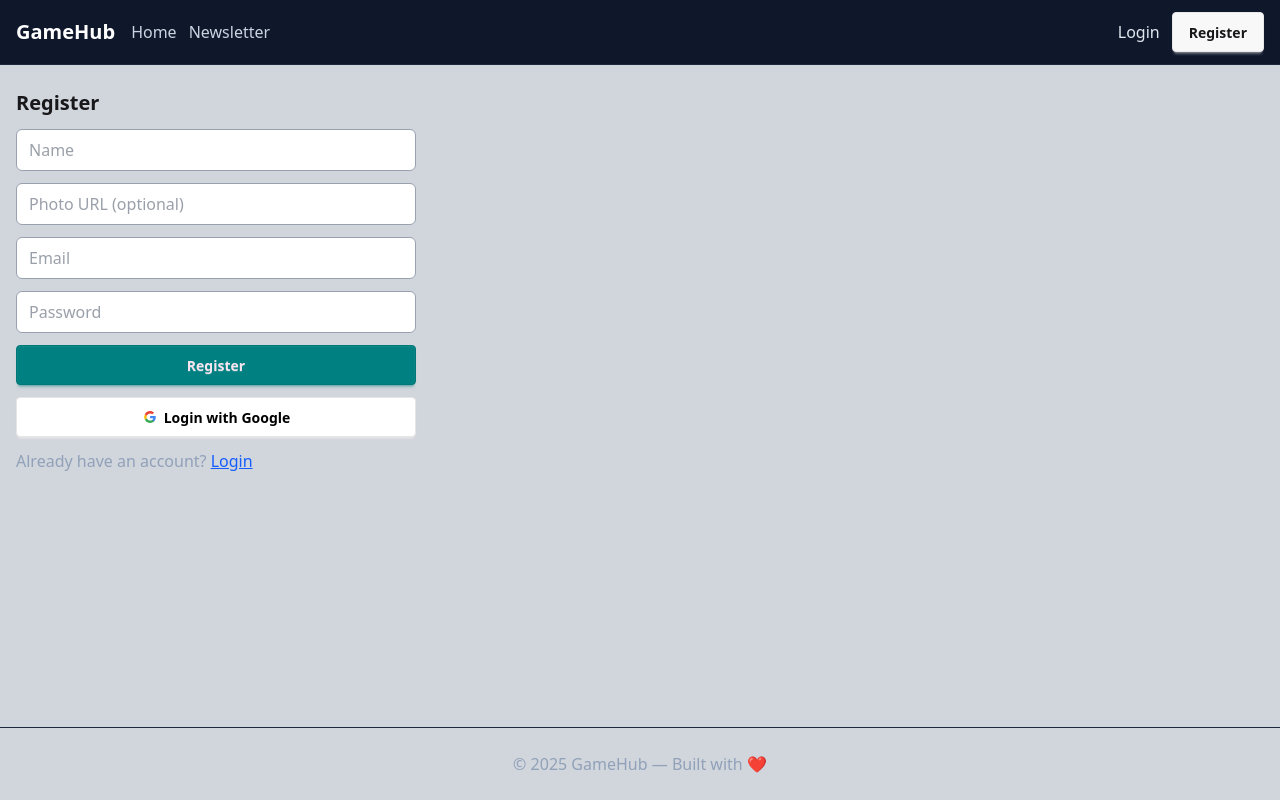
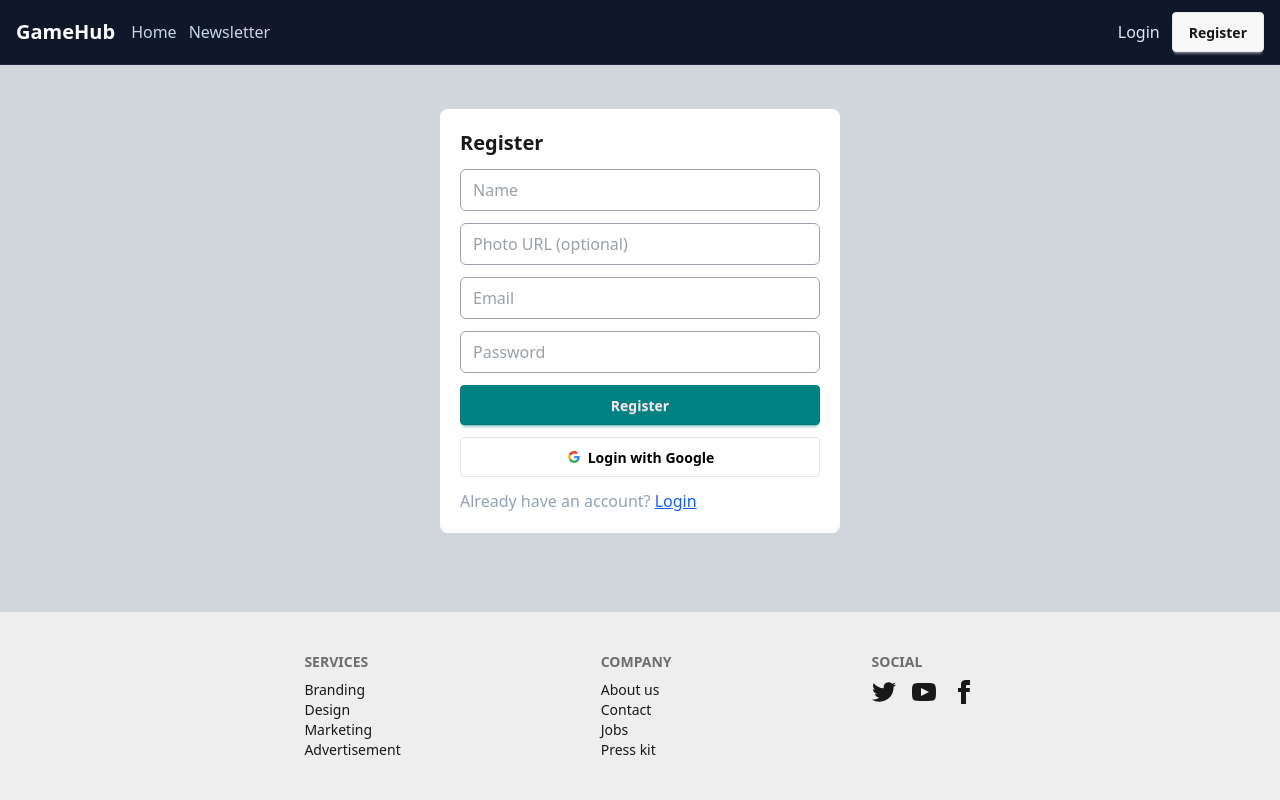
Before and after one commit to itrazib/GameHub-Projects, a React (Vite) app: page /register in a window 1280 px wide. Built offline with nearby package versions, Linux system fonts and the light colour scheme; no server answers.

Commit message:
Added login functionality

```diff
--- a/public/games.json
+++ b/public/games.json
@@ -5,7 +5,7 @@
     "coverPhoto": "https://i.imgur.com/4AiXzf8.jpeg",
     "category": "Battle Royale",
     "downloadLink": "https://www.pubg.com/",
-    "description": "PUBG is a fast-paced battle royale game where players fight for survival on dynamic maps.",
+    "description": "PUBG is a fast-paced battle royale game where players fight for survival on dynamic maps filled with intense action and strategy.",
     "ratings": "4.5",
     "developer": "Krafton"
   },
@@ -15,7 +15,7 @@
     "coverPhoto": "https://i.imgur.com/2nCt3Sb.jpg",
     "category": "Simulation",
     "downloadLink": "https://www.stardewvalley.net/",
-    "description": "Farming RPG with deep mechanics and relaxing gameplay.",
+    "description": "A relaxing farming RPG where players grow crops, raise animals, and build relationships in a charming pixel world.",
     "ratings": "4.8",
     "developer": "ConcernedApe"
   },
@@ -25,8 +25,78 @@
     "coverPhoto": "https://i.imgur.com/9Q1Z4Y1l.jpg",
     "category": "Roguelike",
     "downloadLink": "https://www.supergiantgames.com/games/hades/",
-    "description": "A roguelike dungeon-crawler with compelling story and combat.",
+    "description": "A roguelike dungeon-crawler where you battle out of the Underworld while uncovering a powerful story about family and defiance.",
     "ratings": "4.9",
     "developer": "Supergiant Games"
+  },
+  {
+    "id": "4",
+    "title": "The Legend of Zelda: Breath of the Wild",
+    "coverPhoto": "https://i.imgur.com/lKmH0bV.jpg",
+    "category": "Adventure",
+    "downloadLink": "https://www.zelda.com/breath-of-the-wild/",
+    "description": "Explore the vast world of Hyrule, solve puzzles, fight enemies, and uncover the secrets of a fallen kingdom.",
+    "ratings": "4.9",
+    "developer": "Nintendo"
+  },
+  {
+    "id": "5",
+    "title": "Minecraft",
+    "coverPhoto": "https://i.imgur.com/3ZQ3nFJ.jpg",
+    "category": "Sandbox",
+    "downloadLink": "https://www.minecraft.net/",
+    "description": "A creative sandbox where players can build, mine, and explore endless worlds alone or with friends.",
+    "ratings": "4.7",
+    "developer": "Mojang Studios"
+  },
+  {
+    "id": "6",
+    "title": "Valorant",
+    "coverPhoto": "https://i.imgur.com/5xcnXpa.jpg",
+    "category": "FPS",
+    "downloadLink": "https://playvalorant.com/",
+    "description": "A 5v5 character-based tactical shooter where precise gunplay meets unique agent abilities.",
+    "ratings": "4.6",
+    "developer": "Riot Games"
+  },
+  {
+    "id": "7",
+    "title": "Among Us",
+    "coverPhoto": "https://i.imgur.com/WN0vWph.jpg",
+    "category": "Party",
+    "downloadLink": "https://www.innersloth.com/games/among-us/",
+    "description": "A social deduction game where crewmates must find impostors before being sabotaged in space missions.",
+    "ratings": "4.4",
+    "developer": "Innersloth"
+  },
+  {
+    "id": "8",
+    "title": "Genshin Impact",
+    "coverPhoto": "https://i.imgur.com/Nf2i7dH.jpg",
+    "category": "Action RPG",
+    "downloadLink": "https://genshin.hoyoverse.com/",
+    "description": "A stunning open-world action RPG featuring elemental combat and exploration across the fantasy land of Teyvat.",
+    "ratings": "4.7",
+    "developer": "HoYoverse"
+  },
+  {
+    "id": "9",
+    "title": "Apex Legends",
+    "coverPhoto": "https://i.imgur.com/IrQ7IvK.jpg",
+    "category": "Battle Royale",
+    "downloadLink": "https://www.ea.com/games/apex-legends",
+    "description": "A squad-based battle royale game with unique heroes, fast-paced combat, and fluid movement mechanics.",
+    "ratings": "4.6",
+    "developer": "Respawn Entertainment"
+  },
+  {
+    "id": "10",
+    "title": "The Witcher 3: Wild Hunt",
+    "coverPhoto": "https://i.imgur.com/jb0l7zX.jpg",
+    "category": "RPG",
+    "downloadLink": "https://thewitcher.com/en/witcher3",
+    "description": "An epic story-driven RPG where you play as Geralt of Rivia, a monster hunter exploring a morally complex fantasy world.",
+    "ratings": "4.9",
+    "developer": "CD Projekt Red"
   }
 ]
--- a/src/components/Footer.jsx
+++ b/src/components/Footer.jsx
@@ -2,10 +2,65 @@
 
 export default function Footer() {
   return (
-    <footer className="border-t border-slate-800 mt-10">
-      <div className="container mx-auto px-4 py-6 text-center text-slate-400">
-        © {new Date().getFullYear()} GameHub — Built with ❤️
-      </div>
-    </footer>
+    <div className=''>
+          <footer className="footer sm:footer-horizontal bg-base-300 text-base-content p-10 ">
+  <div className='max-w-[1440px] mx-auto flex justify-between gap-50'>
+    <nav className='flex flex-col'>
+    <h6 className="footer-title">Services</h6>
+    <a className="link link-hover">Branding</a>
+    <a className="link link-hover">Design</a>
+    <a className="link link-hover">Marketing</a>
+    <a className="link link-hover">Advertisement</a>
+  </nav>
+  <nav className='flex flex-col'>
+    <h6 className="footer-title">Company</h6>
+    <a className="link link-hover">About us</a>
+    <a className="link link-hover">Contact</a>
+    <a className="link link-hover">Jobs</a>
+    <a className="link link-hover">Press kit</a>
+  </nav>
+  <nav>
+    <h6 className="footer-title">Social</h6>
+    <div className="grid grid-flow-col gap-4">
+      <a>
+        <svg
+          xmlns="http://www.w3.org/2000/svg"
+          width="24"
+          height="24"
+          viewBox="0 0 24 24"
+          className="fill-current">
+          <path
+            d="M24 4.557c-.883.392-1.832.656-2.828.775 1.017-.609 1.798-1.574 2.165-2.724-.951.564-2.005.974-3.127 1.195-.897-.957-2.178-1.555-3.594-1.555-3.179 0-5.515 2.966-4.797 6.045-4.091-.205-7.719-2.165-10.148-5.144-1.29 2.213-.669 5.108 1.523 6.574-.806-.026-1.566-.247-2.229-.616-.054 2.281 1.581 4.415 3.949 4.89-.693.188-1.452.232-2.224.084.626 1.956 2.444 3.379 4.6 3.419-2.07 1.623-4.678 2.348-7.29 2.04 2.179 1.397 4.768 2.212 7.548 2.212 9.142 0 14.307-7.721 13.995-14.646.962-.695 1.797-1.562 2.457-2.549z"></path>
+        </svg>
+      </a>
+      <a>
+        <svg
+          xmlns="http://www.w3.org/2000/svg"
+          width="24"
+          height="24"
+          viewBox="0 0 24 24"
+          className="fill-current">
+          <path
+            d="M19.615 3.184c-3.604-.246-11.631-.245-15.23 0-3.897.266-4.356 2.62-4.385 8.816.029 6.185.484 8.549 4.385 8.816 3.6.245 11.626.246 15.23 0 3.897-.266 4.356-2.62 4.385-8.816-.029-6.185-.484-8.549-4.385-8.816zm-10.615 12.816v-8l8 3.993-8 4.007z"></path>
+        </svg>
+      </a>
+      <a>
+        <svg
+          xmlns="http://www.w3.org/2000/svg"
+          width="24"
+          height="24"
+          viewBox="0 0 24 24"
+          className="fill-current">
+          <path
+            d="M9 8h-3v4h3v12h5v-12h3.642l.358-4h-4v-1.667c0-.955.192-1.333 1.115-1.333h2.885v-5h-3.808c-3.596 0-5.192 1.583-5.192 4.615v3.385z"></path>
+        </svg>
+      </a>
+    </div>
+  </nav>
+  </div>
+</footer>
+
+    </div>
+
   );
 }
--- a/src/components/Navbar.jsx
+++ b/src/components/Navbar.jsx
@@ -40,7 +40,7 @@
             <>
               <Link to="/my-profile" className="flex items-center gap-2">
                 <img src={user.photoURL || 'https://via.placeholder.com/40'} alt="avatar" className="w-8 h-8 rounded-full" />
-                <span className="hidden sm:inline">{user.displayName || user.email}</span>
+                <span className="hidden sm:inline text-white">{user.displayName || user.email}</span>
               </Link>
               <button onClick={handleLogout} className="btn">Logout</button>
             </>
--- a/src/pages/Auth/ForgotPassword.jsx
+++ b/src/pages/Auth/ForgotPassword.jsx
@@ -12,7 +12,6 @@
     e.preventDefault();
     try {
       await resetPassword(email);
-      // Best-effort to help user open mail
       window.open('https://mail.google.com', '_blank');
       alert('Reset email sent. Opening Gmail...');
     } catch (err) {
@@ -21,11 +20,11 @@
   }
 
   return (
-    <div className="card max-w-md">
+    <div className="card max-w-md mx-auto bg-white p-5 mt-5">
       <h2 className="text-xl font-semibold mb-3">Reset Password</h2>
       <form onSubmit={handle}>
-        <input value={email} onChange={e => setEmail(e.target.value)} type="email" placeholder="Your email" required className="w-full mb-3 px-3 py-2 rounded-md bg-slate-700 text-slate-100" />
-        <button className="btn">Send reset email</button>
+        <input value={email} onChange={e => setEmail(e.target.value)} type="email" placeholder="Your email" required className="w-full mb-3 px-3 py-2 rounded-md bg-white  text-gray-700 border-1 border-gray-400" />
+        <button className="btn btn-accent text-white">Send reset email</button>
       </form>
     </div>
   );
--- a/src/pages/Auth/Register.jsx
+++ b/src/pages/Auth/Register.jsx
@@ -39,7 +39,8 @@
   }
 
   return (
-    <div className="card max-w-[400px] ">
+   <div className='flex  justify-center mx-auto mt-5'>
+          <div className="card max-w-[400px] bg-white p-5">
       <h2 className="text-xl font-semibold mb-3">Register</h2>
       <form onSubmit={handle}>
         <input value={name} onChange={e => setName(e.target.value)} placeholder="Name" required className="w-full mb-3 px-3 py-2 rounded-md bg-white  text-gray-700 border-1 border-gray-400 " />
@@ -90,5 +91,6 @@
 
       <p className="mt-3 text-slate-400">Already have an account? <Link to="/login" className="text-blue-600 underline">Login</Link></p>
     </div>
+   </div>
   );
 }
--- a/src/pages/MyProfile.jsx
+++ b/src/pages/MyProfile.jsx
@@ -7,13 +7,13 @@
   const { user } = useContext(AuthContext);
   if (!user) return null;
   return (
-    <div className="card flex items-center gap-6">
+    <div className="card flex items-center gap-6 bg-white p-5">
       <img src={user.photoURL || 'https://via.placeholder.com/120'} alt="avatar" className="w-28 h-28 rounded-xl object-cover" />
       <div>
-        <h2 className="text-xl font-semibold">{user.displayName || 'No name'}</h2>
+        <h2 className="text-xl font-semibold ">{user.displayName || 'No name'}</h2>
         <p className="text-slate-400">{user.email}</p>
         <div className="mt-3">
-          <Link className="btn" to="/update-info">Update Info</Link>
+          <Link className="btn btn-success" to="/update-info">Update Info</Link>
         </div>
       </div>
     </div>
```
